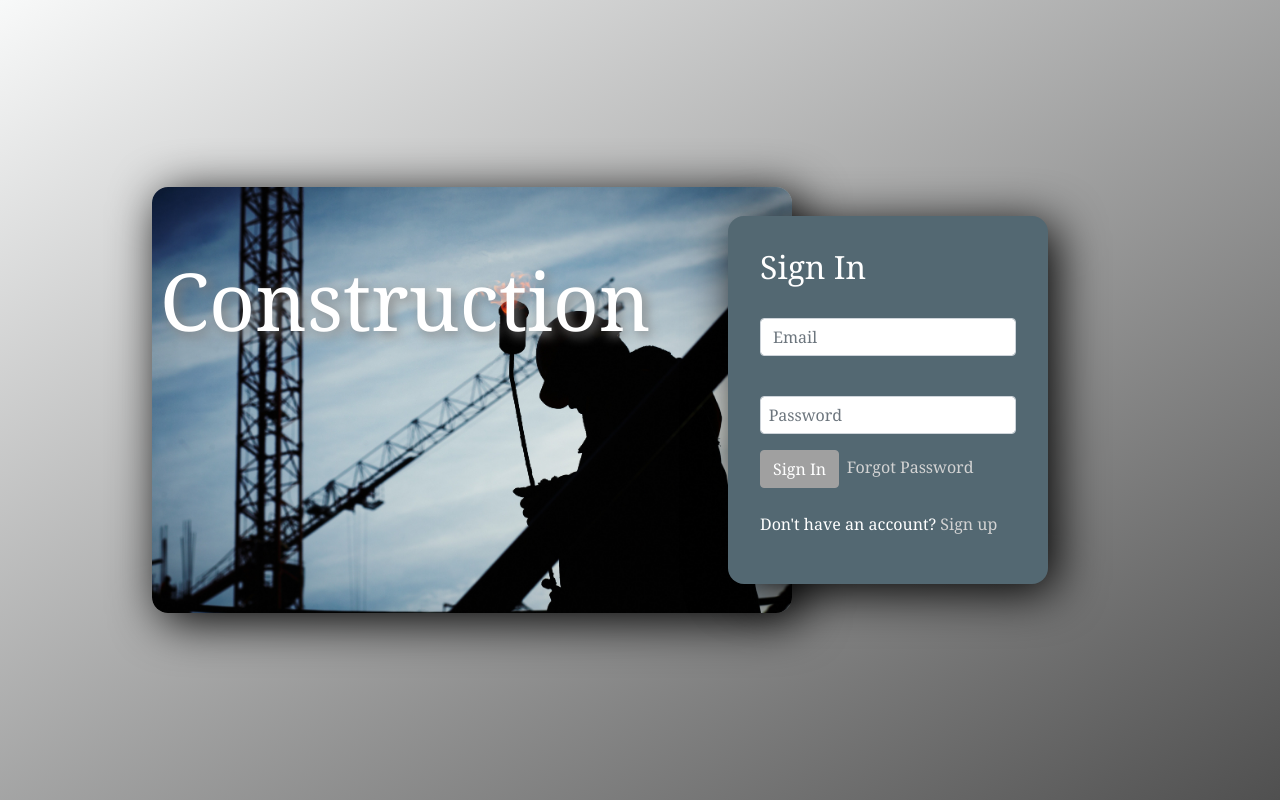
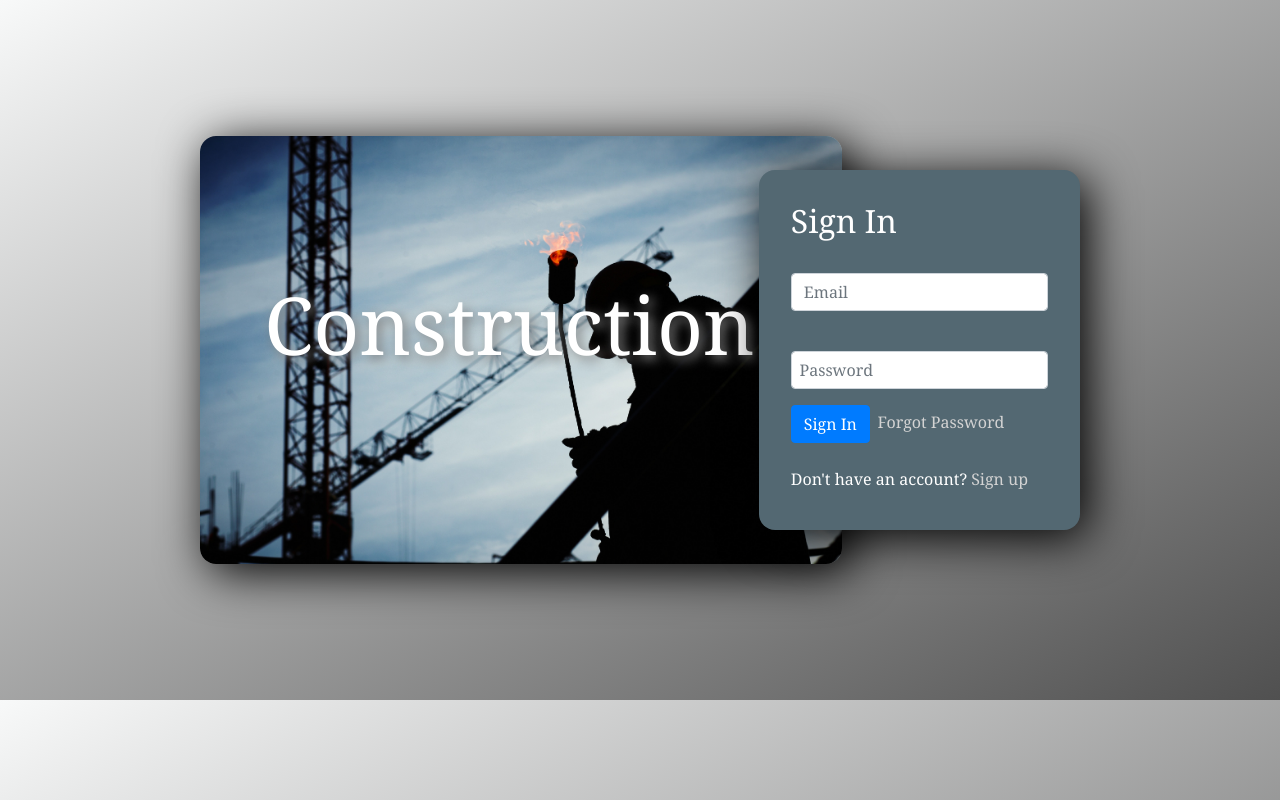
Before and after one commit to ConsTructionGang/FrontEnd, an Angular app: page /login in a window 1280 px wide. Built offline with nearby package versions, Linux system fonts and the light colour scheme.

Commit message:
did basic style for forgot password

```diff
--- a/src/app/accounts/createuseraccount/createuseraccount.component.html
+++ b/src/app/accounts/createuseraccount/createuseraccount.component.html
@@ -9,7 +9,7 @@
           <div id ="right" class="slider" [@slideColor]="state"></div>
           <div id="changeDescription" class="slider" [@fade]="fadeState" (@slideChangeState.done)="fadeIn()" [@slideChangeState]="state">
             <div id="hideSlide">
-              <h2>{{userAccount.changeTypeTitle}}</h2>
+              <h2>{{changeTypeTitle}}</h2>
               <br>
               <h4>No problem!</h4>
               <h4>Click below to create a {{userAccount.type}} Account. </h4>
--- a/src/app/accounts/createuseraccount/createuseraccount.component.ts
+++ b/src/app/accounts/createuseraccount/createuseraccount.component.ts
@@ -31,8 +31,8 @@ import {
             state('active', style({
                 transform: 'translateX(168%)',
             })),
-            transition('inactive => active', animate('0.1s ease-in')),
-            transition('active => inactive', animate('0.1s ease-out'))
+            transition('inactive => active', animate('0.15s ease-in')),
+            transition('active => inactive', animate('0.15s ease-out'))
         ]),
         trigger('slideForm', [
             state('inactive', style({
@@ -41,8 +41,8 @@ import {
             state('active', style({
                 transform: 'translateX(-80%)',
             })),
-            transition('inactive => active', animate('0.2s .7s ease-in')),
-            transition('active => inactive', animate('0.2s .7s ease-out'))
+            transition('inactive => active', animate('0.15s  ease-in')),
+            transition('active => inactive', animate('0.15s  ease-out'))
         ]),
         trigger('fade', [
             state('inactive', style({
@@ -63,6 +63,7 @@ export class CreateuseraccountComponent implements OnInit {
   public title: string;
   public userAccount: Account;
   public supplies: Supply[];
+  public changeTypeTitle: string = 'Not a Construction Company?';
   public state: string = 'inactive';
   public fadeState: string = 'inactive';
 
@@ -75,9 +76,6 @@ export class CreateuseraccountComponent implements OnInit {
       id: 0,
       password: '',
       type: 'User',
-      changeTypeTitle: 'Not a Construction Company?',
-      state: 'inactive',
-      fadeState: 'inactive'
     };
     this.supplies = [
       { id: 1, name: 'Steel' },
@@ -90,14 +88,14 @@ export class CreateuseraccountComponent implements OnInit {
     this.state = (this.state === 'inactive' ? 'active' : 'inactive');
     this.fadeState = (this.fadeState === 'inactive' ? 'active' : 'inactive');
     this.userAccount.type = 'Supplier';
-    this.userAccount.changeTypeTitle = 'Not a Supplier?';
+    this.changeTypeTitle = 'Not a Supplier?';
   }
 
   setUser(){
     this.state = (this.state === 'inactive' ? 'active' : 'inactive');
     this.fadeState = (this.fadeState === 'inactive' ? 'active' : 'inactive');
     this.userAccount.type = 'User';
-    this.userAccount.changeTypeTitle = 'Not a Construction Company?';
+    this.changeTypeTitle = 'Not a Construction Company?';
   }
 
   fadeIn(){
--- a/src/app/accounts/forgotpassword/forgotpassword.component.css
+++ b/src/app/accounts/forgotpassword/forgotpassword.component.css
@@ -1,5 +1,53 @@
+.fill{
+    font-family: Georgia, serif;
+    font-size:100%;
+}
+
+.d-flex{
+    margin-top: 10rem;
+    margin-bottom: 10rem;
+}
+
+.card{
+	border:none;
+	border-radius: .5rem;
+	overflow: hidden;
+	box-shadow: .5rem .5rem 3rem #505050;
+}
+
+.card-header{
+	color:white;
+	background-color: #526871;
+	font-family: Georgia, serif;
+}
+
+.card-body{
+	color:white;
+	background-color: #768f9b;
+	font-family: Georgia, serif;
+}
+
+
 .instructions{
-	font-size: .75em;
-	line-height: 1em;
+	font-size: .85em;
+	line-height: 1.25em;
 	padding-left: .75em;
 }
+
+#imageContainer{
+	position: relative;
+	height:33%;
+	width:35%;
+	top:-18%;
+	left:80%;
+}
+
+#img{
+	height:100%;
+	width:100%;
+}
+
+a{
+	margin-left: .5em;
+	color: #D3D3D3;
+}
--- a/src/app/accounts/forgotpassword/forgotpassword.component.html
+++ b/src/app/accounts/forgotpassword/forgotpassword.component.html
@@ -1,15 +1,14 @@
-<div class="container">
-	<h1>{{ title }}</h1>
-	<div class="row">
-		<div class="col-md-8">
+<div class="container" id="fill">
+	<div class="d-flex p-2 justify-content-center">
+		<div class="flexContainer">
 			<div class="card">
-		        <h5 class="card-header">Forgot Password</h5>
+		        <h3 class="card-header">{{title}}?</h3>
 		        <div class= "card-body">
 		        	<div id="toReset">
-				        <h6>To reset your password:</h6>
+				        <h5>To reset your password:</h5>
 				        <p class="instructions">1. Enter the email associated with your account</p>
 				        <p class="instructions">2. Wait to recieve email containing link to reset password</p>
-				        <p class="instructions">3. Follow instructions</p>
+				        <p class="instructions">3. Follow instructions in the email</p>
 			    	</div>
 			        <form>
 			            <div class="form-group">
@@ -17,13 +16,16 @@
 		                <input name="resetemail" type="text" class="form-control" required id="email" aria-describedby="emailHelp" placeholder="example@mail.com">
 			            </div>
 
-			            <button routerLink="/login" type="Reset Password" class="btn btn-success">Change Password</button>
+			            <button routerLink="/login" type="Reset Password" class="btn btn-primary">Change Password</button>
               			<a routerLink="/login">Sign in</a>
 
 
 			        </form>
 	    		</div>
 			</div>
+			<div id="imageContainer">
+				<img id="img" src="\assets\images\forgotPassword.png">
+			</div>
 		</div>
   	</div>
 </div>
--- a/src/app/accounts/login/login.component.css
+++ b/src/app/accounts/login/login.component.css
@@ -1,59 +1,63 @@
 
 .fill{
-    position: absolute;
-    height: 100%;
-    display: flex;
-    justify-content: center; /*centers items on the line (the x-axis by default)*/
-    align-items: center; /*centers items on the cross-axis (y by default)*/
-    align-items: center; /*centers items on the cross-axis (y by default)*/
-    background: linear-gradient(to bottom right, #F8F9F9, 	#505050);
     font-family: Georgia, serif;
     font-size:100%;
 }
 
+.d-flex{
+    margin-top: 8rem;
+    margin-bottom: 8rem;
+}
 
+#loginContainer{
+	width:55rem;
+	height: 26.75rem;
+}
 
 #loginTextContainer{
-	position:relative;
-	left:-5rem;
+	position: relative;
+	width:36.5%;
+	height:84%;
+	right:-63.5%;
+	top:-92%;
 	border-radius:1rem;
 	color:white;
-	background: #536872;
+	background-color: #536872;
 	box-shadow: .5rem .5rem 3rem black;
-	width:20rem;
-	padding: 2rem;
-
+	padding:2rem;
 }
 
 #loginImg{
-	width:40rem;
+	width:73%;
+	height: 100%;
 	box-shadow: .5rem .5rem 3rem black;
 	border-radius:1rem;
 }
 
 #img{
-	width:40rem;
+	width:100%;
+	height: 100%;
 	border-radius:1rem;
 }
 
 #loginMessage{
 	color:white;
-	position:absolute;
-	width:20rem;
-	right:50rem;
-	top:15rem;
+	position:relative;
+	width:72%;
+	right:-10%;
+	top:-70%;
 	text-shadow: .25rem .25rem .75rem grey;
 }
 
 #compName{
-	font-size:5rem;
+	font-size:500%;
 }
 
 a{
 	color: #D3D3D3;
 }
 
-.btn-primary, .btn-primary:active, .btn-primary:visited {
+/*.btn-primary, .btn-primary:active, .btn-primary:visited {
     background-color: 	#A0A0A0;
     border-color: 	#A0A0A0;
 }
@@ -61,7 +65,7 @@ a{
 .btn-primary:hover{
 	background-color:	#787878;
 	border-color:	#787878;
-}
+}*/
 
 #password{
 	padding-left: 3%;
--- a/src/app/accounts/login/login.component.html
+++ b/src/app/accounts/login/login.component.html
@@ -1,13 +1,12 @@
 <div class="container-fluid fill">
-	<div class="d-flex p-2">
+	<div class="d-flex p-2 justify-content-center">
+		<div id="loginContainer">
 			<div id="loginImg">
 				<img id="img" src="\assets\images\login.jpg">
-		</div>
 				<div id="loginMessage">
 					<p id="compName"> Construction </p>
 				</div>
 			</div>
-	<div class="d-flex p-2">
 			<div id="loginTextContainer">
 				<div id="loginText">
 					<h2>{{title}}</h2>
@@ -32,3 +31,5 @@
 			</div>
 		</div>
 	</div>
+
+</div>
--- a/src/app/accounts/login/login.component.ts
+++ b/src/app/accounts/login/login.component.ts
@@ -4,12 +4,13 @@ import { Account } from '../../domain/models/account';
 @Component({
   selector: 'app-login',
   templateUrl: './login.component.html',
-  styleUrls: ['./login.component.css']
+  styleUrls: ['./login.component.css'],
 })
 export class LoginComponent implements OnInit {
 
   public title: string;
   public account: Account;
+  public state: string = 'inactive';
 
   constructor() { }
 
```
Also changed, not shown: src/assets/images/forgotPassword.png (added). Lines whose indentation alone changed are shown as unchanged.
